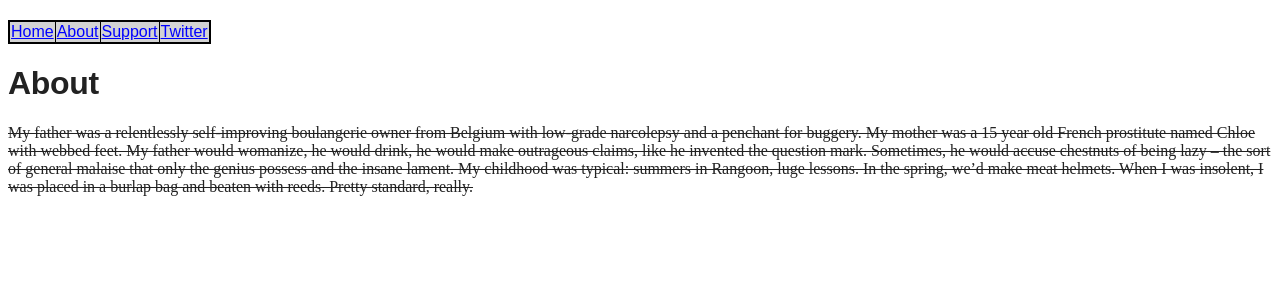
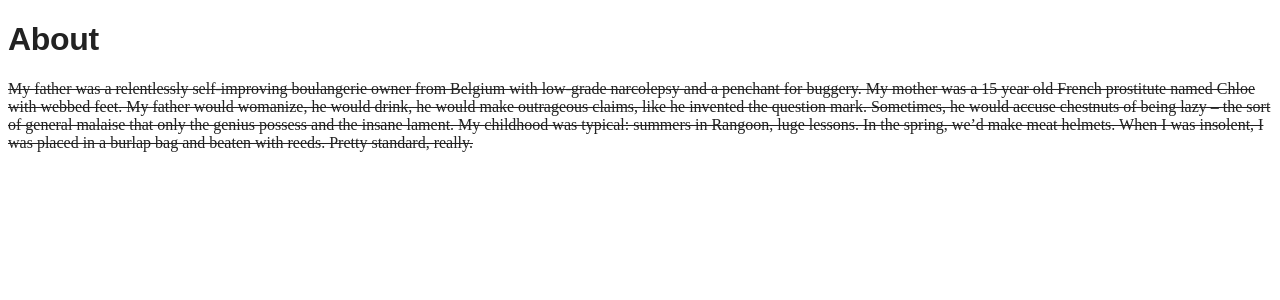
Before and after one commit to wakgill/deryk, a Jekyll site: the page built from _pages/about.md, in a window 1280 px wide. Shown: the top 300 px of the page. Built offline with Jekyll 4.4.1, drawn with Linux system fonts in a browser that asks for light colours; comment, search, counter and statistics services are not loaded.

Commit message:
Update default.html

```diff
--- a/_layouts/default.html
+++ b/_layouts/default.html
@@ -45,7 +45,7 @@
 {% else %}
 	<body>
 		{% endif %}
-	<table class="imaget" style="
+	<!---<table class="imaget" style="
     background: lightgray;
 
     border FONT-WEIGHT: 200;
@@ -56,7 +56,7 @@
 
 "><td class="links" style="
 
-"><a href="/deryk">Home</a></td><td class="links"><a href="/deryk/about">About</a></td><td class="links"><a href="/deryk/support">Support</a></td><td class="links"><a href="https://twitter.com/wakgill">Twitter</a></td></tr></tbody></table>
+"><a href="/deryk">Home</a></td><td class="links"><a href="/deryk/about">About</a></td><td class="links"><a href="/deryk/support">Support</a></td><td class="links"><a href="https://twitter.com/wakgill">Twitter</a></td></tr></tbody></table>--->
 <span id="CONTENT">
 {% if page.background %}
 <div id="content" style="background:white; padding: 5px;">
```
